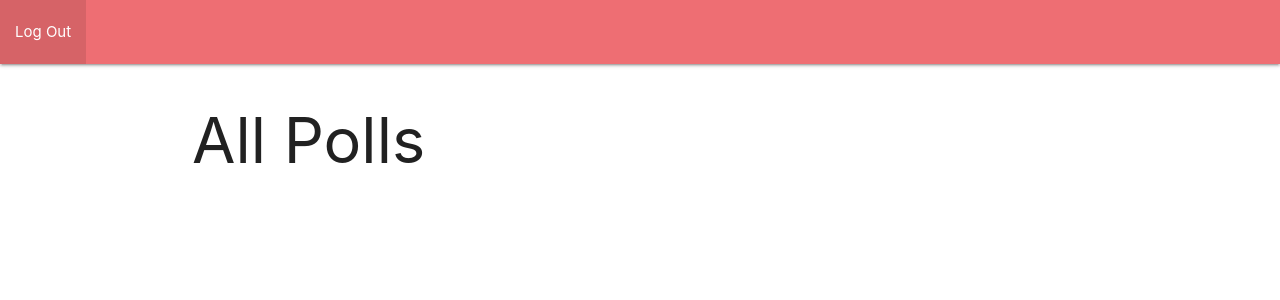
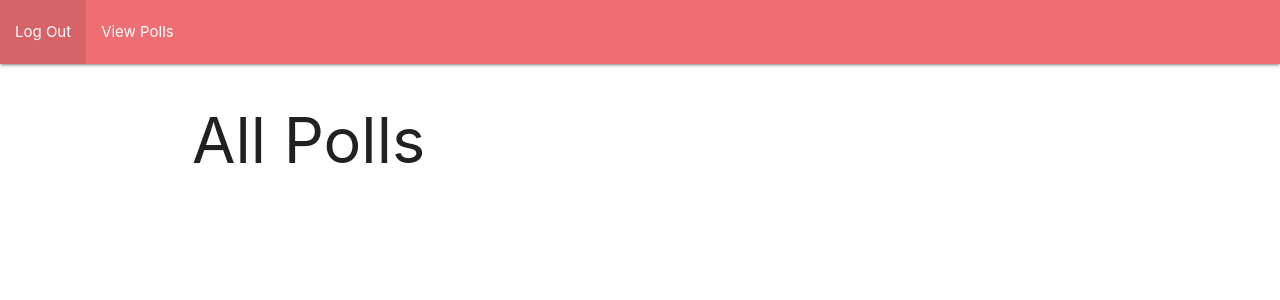
Before and after one commit to DaCoPro/US-Polling, a Django app: page /polls/ in a window 1280 px wide. Shown: the top 300 px of the page. Run offline with Django 3.2, Linux system fonts and the light colour scheme; the visitor is signed in with stand-in values (Sample User, id 1); data that the repository does not hold is empty.

Commit message:
adds detail view

```diff
--- a/main_app/templates/base.html
+++ b/main_app/templates/base.html
@@ -15,6 +15,7 @@
   <nav class="navbar-fixed">
     <ul>
       <li><a href="{% url 'logout' %}">Log Out</a></li>
+      <li><a href="{% url 'index' %}">View Polls</a></li>
     </ul>
   </nav>
   <main class="container">
--- a/main_app/templates/polls/index.html
+++ b/main_app/templates/polls/index.html
@@ -4,9 +4,8 @@
 <h1>All Polls</h1>
 
 {% for poll in polls %}
-  <div>{{ poll.title }}</div>
+  <div><a href="{% url 'detail' poll.id %}">{{ poll.title }}</a></div>
   <div>{{ poll.abstract }}</div>
-  <div>{{ poll.content }}</div>
 {% endfor %}
 
 {% endblock %}
--- a/main_app/urls.py
+++ b/main_app/urls.py
@@ -5,5 +5,6 @@ from . import views
 urlpatterns = [
   path('', views.home, name='home'),
   path('polls/', views.polls_index, name='index'),
+  path('polls/<int:poll_id>/', views.polls_detail, name='detail'),
   path('accounts/signup/', views.signup, name='signup'),
 ]
--- a/main_app/views.py
+++ b/main_app/views.py
@@ -14,6 +14,11 @@ def polls_index(request):
   polls = Poll.objects.all()
   return render(request, 'polls/index.html', {'polls': polls})
 
+@login_required
+def polls_detail(request, poll_id):
+  poll = Poll.objects.get(id=poll_id)
+  return render(request, 'polls/detail.html', {'poll': poll})
+
 def signup(request):
   error_message = ''
   if request.method == 'POST':
```
Also changed, not shown: main_app/templates/polls/detail.html (+10 -0 lines).
